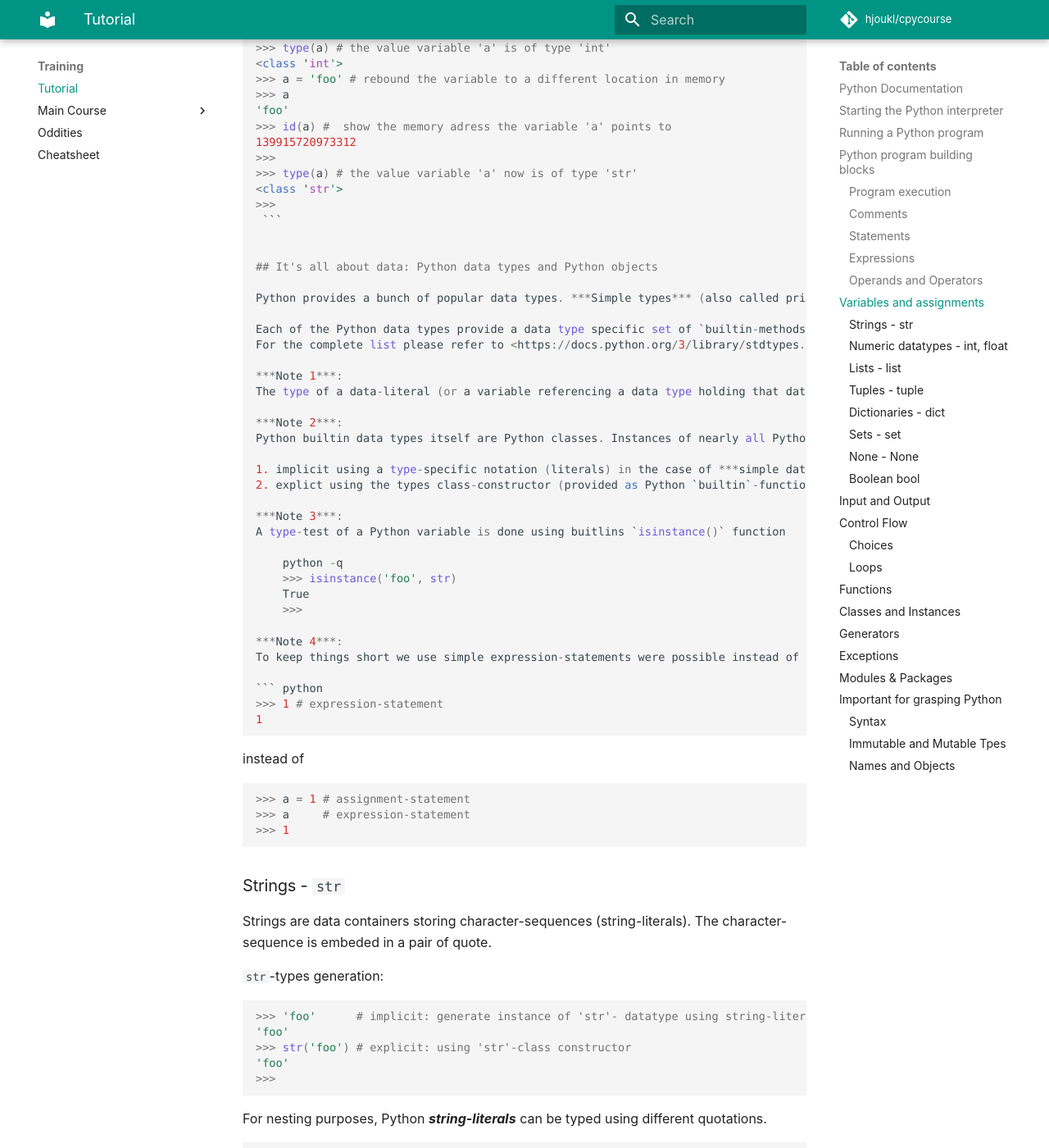
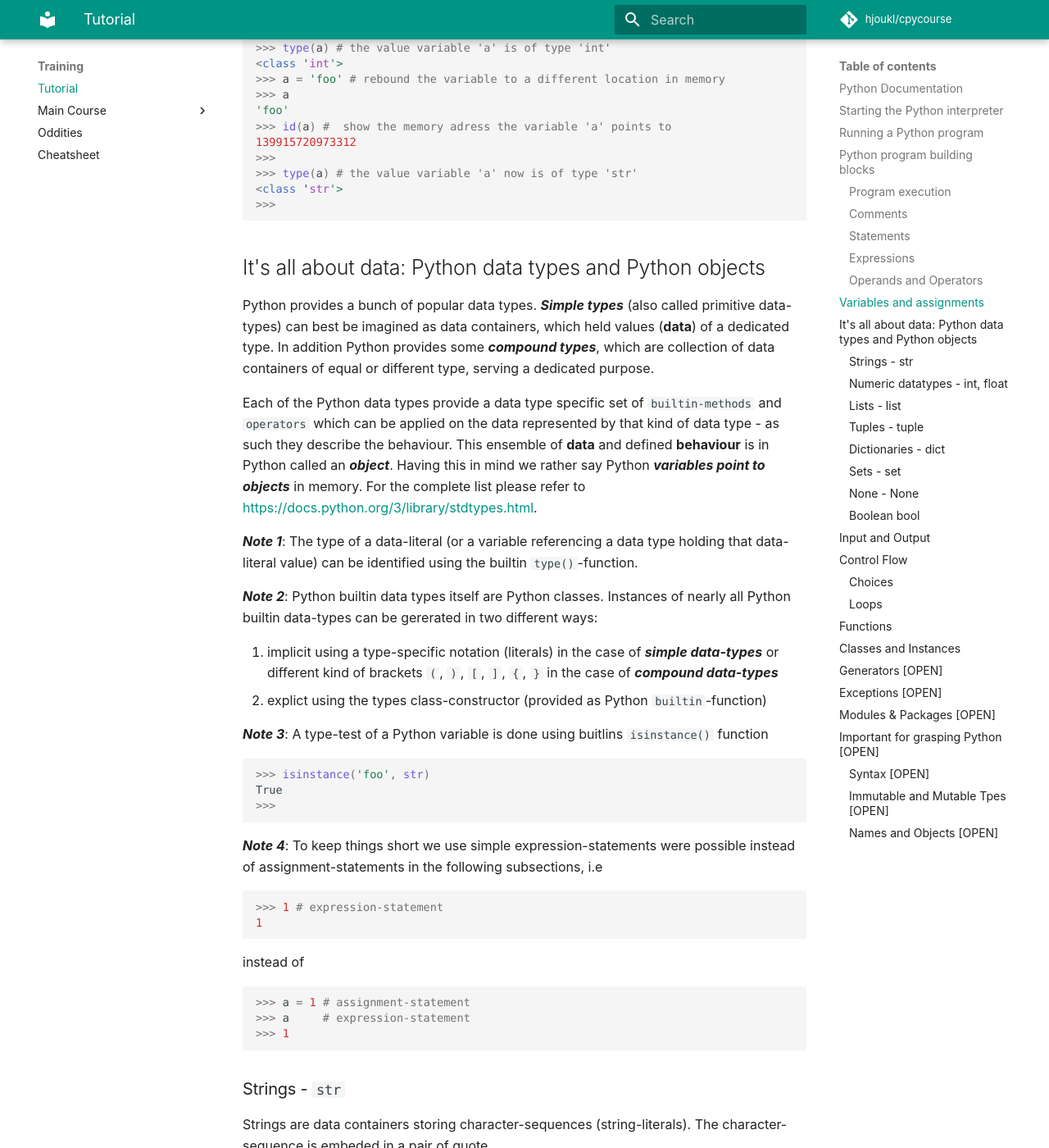
Before and after one commit to rkluger68/cpycourse, an MkDocs documentation site: the page built from docs/training/tutorial.md, in a window 1280 px wide and 1400 px high, scrolled down 5729 px. Shown: the whole window at 82% size. Built offline with MkDocs 1.6.1 and Material for MkDocs 9.7.7, drawn with Linux system fonts in a browser that asks for light colours; comment, search, counter and statistics services are not loaded; some of the changed text lies outside the part shown.

Commit message:
Update tutorial.md
some reformtating

````diff
--- a/docs/training/tutorial.md
+++ b/docs/training/tutorial.md
@@ -247,8 +247,7 @@ Python variables are not tightly coupled to a memory location, they can be rebou
 >>> type(a) # the value variable 'a' now is of type 'str'
 <class 'str'>
 >>>
- ```
-
+```
 
 ## It's all about data: Python data types and Python objects
 
@@ -269,10 +268,12 @@ Python builtin data types itself are Python classes. Instances of nearly all Pyt
 ***Note 3***:
 A type-test of a Python variable is done using buitlins `isinstance()` function
 
-    python -q
-    >>> isinstance('foo', str)
-    True
-    >>>
+
+``` python
+>>> isinstance('foo', str)
+True
+>>>
+```
 
 ***Note 4***:
 To keep things short we use simple expression-statements were possible instead of assignment-statements in the following subsections, i.e
@@ -373,7 +374,6 @@ Example `int`-literals and `int`-operation
 >>>
 ```
 
-
 Example `float`-literals and `float`-operation
 
 ``` python
@@ -416,6 +416,7 @@ A Python list is an array of unnamed objects of probably different types.
 <class 'list'>
 >>>
 ```
+
 ***list-indexing and length of a list***
 
 Accessing list-elements of a list `l`is done using the Python list-indexing operator `l[i]`. The start list-index is `0`
@@ -427,7 +428,6 @@ Accessing list-elements of a list `l`is done using the Python list-indexing oper
 3
 >>>
 ```
-
 
 ***NOTE***
 The Python standard library also provides a `array`-type where the objects are restricted to be of the same type, see
@@ -459,7 +459,6 @@ Tuples are very similar to lists. They can store unnamed objects of different ty
 <class 'tuple'>
 >>>
 ```
-
 
 ***tuple-indexing and length of a tuple***
 
@@ -547,7 +546,6 @@ As opposed to the other Python builtin data types, `set`- type generation can on
 <class 'set'>
 >>>
 ```
-
 
 ### None - `None`
 
@@ -649,7 +647,6 @@ Choices are conditional-controls, affectiong the order of execution according to
 a is 1
 >>>
 ```
-
 
 `if-elif` - example
 
@@ -781,19 +778,19 @@ wuff
 >>>
 ```
 
-## Generators
+## Generators [OPEN]
 
 
-## Exceptions
+## Exceptions [OPEN]
 
 
-## Modules & Packages
+## Modules & Packages [OPEN]
 
 
-## Important for grasping Python
+## Important for grasping Python [OPEN]
 
-### Syntax
+### Syntax [OPEN]
 
-### Immutable and Mutable Tpes
+### Immutable and Mutable Tpes [OPEN]
 
-### Names and Objects
+### Names and Objects [OPEN]
````
